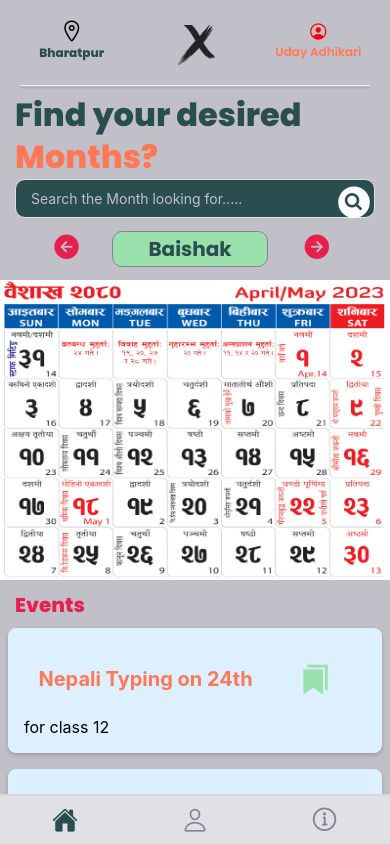
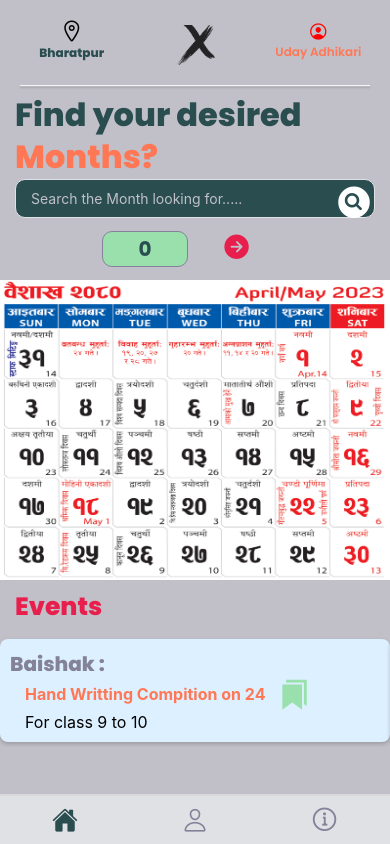
Before and after one commit to udayadhikari2/rrls_calendar, a React Native app: screen /Home in a window 390 px wide. Built offline with nearby package versions, Linux system fonts and the light colour scheme.

Commit message:
working on button next and prev when at start and end

```diff
--- a/components/home/findingMonths/Events.jsx
+++ b/components/home/findingMonths/Events.jsx
@@ -1,80 +1,74 @@
-import { StyleSheet } from 'react-native'
+import { Dimensions, StyleSheet } from 'react-native'
 import { View, Text } from 'react-native'
-import { COLORS } from '../../../constants'
+import { COLORS, SIZES } from '../../../constants'
 import { FlatList } from 'react-native-gesture-handler'
 import { CalenderMonths } from '../../../data/calenderMonths'
 import { Ionicons } from "@expo/vector-icons"
 import { TouchableOpacity } from 'react-native'
-const Events = () => {
+const { width } = Dimensions.get('window');
+const Events = ({ eventRef }) => {
     return (
-        <View>
-            <View style={styles.eventContainer}>
+        <View style={styles.eventContainer} >
+            <View >
                 <Text style={styles.eventTitle}>Events</Text>
             </View>
-            <FlatList data={CalenderMonths} renderItem={({ item }) => {
-                console.log(item)
+            <FlatList ref={eventRef} data={CalenderMonths} horizontal pagingEnabled showsHorizontalScrollIndicator={false} renderItem={({ item }) => {
                 return (
                     <View style={styles.cardContainer}>
+                        <Text style={styles.eventMonth}>{item.month} :</Text>
                         <View style={styles.tileContainer}>
-                            <Text style={styles.eventName}>Nepali Typing on 24th</Text>
-                            <TouchableOpacity><Ionicons style={styles.fav} name="bookmarks-sharp" color={COLORS.lightGreen} size={30} /></TouchableOpacity>
-
-
+                            <Text style={styles.eventName}>{item.event1.eventName} on {item.event1.date}</Text>
+                            <TouchableOpacity>
+                                <Ionicons style={styles.fav} name="bookmarks-sharp" color={COLORS.lightGreen} size={30} />
+                            </TouchableOpacity>
                         </View>
-
-                        <Text style={styles.eventDescription}>for class 12</Text>
+                        <Text style={styles.eventDescription}>{item.event1.description}</Text>
                     </View>
                 )
             }} />
         </View>
     )
 }
-
 const styles = StyleSheet.create({
-    eventContainer: {
-        marginTop: 10,
-        marginHorizontal: 15,
-    },
     eventTitle: {
         fontFamily: "extraBold",
-        fontSize: 20,
+        fontSize: SIZES.large + 5,
         color: COLORS.red,
+        marginHorizontal: 15,
+        marginVertical: 8,
     },
     cardContainer: {
+        width: width,
         backgroundColor: COLORS.secondary,
         borderRadius: 8,
-        padding: 16,
-        marginVertical: 8,
-        marginHorizontal: 8,
+        padding: 10,
+        marginVertical: 5,
         elevation: 3,
         shadowColor: '#000',
         shadowOffset: { width: 0, height: 2 },
         shadowOpacity: 0.2,
         shadowRadius: 4,
     },
+    eventMonth: {
+        color: COLORS.gray1,
+        fontSize: SIZES.large,
+        fontFamily: 'extraBold',
+    },
     eventName: {
-        fontSize: 20,
+        fontSize: SIZES.medium + 2,
         fontWeight: 'bold',
         marginBottom: 4,
+        paddingHorizontal: 15,
         color: COLORS.tertiary,
-    },
-    eventTime: {
-        fontSize: 16,
-        marginBottom: 4,
-        fontFamily: "italic",
     },
     eventDescription: {
         fontSize: 16,
+        paddingHorizontal: 15,
     },
     tileContainer: {
         flexDirection: "row",
-        justifyContent: "space-around",
+        justifyContent: "flex-start",
         alignItems: "center",
-    },
-    fav: {
-        margin: 10,
-        padding: 10,
-
     }
 })
 
--- a/components/home/findingMonths/FindingMonths.jsx
+++ b/components/home/findingMonths/FindingMonths.jsx
@@ -2,7 +2,10 @@ import { View, Text, TextInput, TouchableOpacity } from 'react-native'
 import styles from "./FindingMonths.style";
 import { COLORS, SIZES } from "../../../constants/index"
 import { Ionicons } from "@expo/vector-icons"
-const FindingMonths = ({ next, prev, monthName }) => {
+import { useState } from 'react';
+const FindingMonths = ({ next, prev, monthIndex, setButtonVisible }) => {
+
+  // const [montName, setMontName] = useState({ montName })
 
   const SearchData = () => {
     //searching function
@@ -19,15 +22,17 @@ const FindingMonths = ({ next, prev, monthName }) => {
         </TouchableOpacity>
       </View>
       <View style={styles.nextPrevContainer}>
-        <TouchableOpacity style={styles.prevButton} onPress={prev}>
+        {setButtonVisible ? "" : <TouchableOpacity  style={styles.prevButton} onPress={prev}>
           <Ionicons name="arrow-back-circle" size={30} color={COLORS.red} />
-        </TouchableOpacity >
+        </TouchableOpacity >}
+
         <View style={styles.monthTitle}>
-          <Text style={styles.monthText}>{monthName}</Text>
+          <Text style={styles.monthText}>{monthIndex}</Text>
         </View>
-        <TouchableOpacity style={styles.nextButton} onPress={next}>
+        {setButtonVisible ? <TouchableOpacity style={styles.nextButton} onPress={next}>
           <Ionicons name="arrow-forward-circle" size={30} color={COLORS.red} />
-        </TouchableOpacity>
+        </TouchableOpacity> : ""}
+
       </View>
     </View>
   )
--- a/components/home/imageSlider/ImageSlider.jsx
+++ b/components/home/imageSlider/ImageSlider.jsx
@@ -2,7 +2,7 @@ import { View, Text, TouchableOpacity, FlatList, Image, ScrollView } from 'react
 import styles from "./imageSlider.style"
 import Events from '../findingMonths/Events'
 import { CalenderMonths } from '../../../data/calenderMonths'
-const ImageSlider = ({ sliderRef }) => {
+const ImageSlider = ({ sliderRef, eventRef }) => {
 
     // const [currentIndex, setCurrentIndex] = useState(0);
     // const itemWidth = Dimensions.get('window').width - 32;
@@ -31,7 +31,7 @@ const ImageSlider = ({ sliderRef }) => {
                     keyExtractor={item => item.id}
                 />
             </View>
-            <Events />
+            <Events eventRef={eventRef} />
         </>
 
     )
--- a/data/calenderMonths.js
+++ b/data/calenderMonths.js
@@ -43,42 +43,82 @@ export const CalenderMonths = [
         id: 5,
         month: "Bhadra",
         calenderImage: require("../assets/images/bhadra.jpg"),
+        event1: {
+            eventName: "Nepali Typing",
+            date: "30",
+            description: "9 to 12",
+        },
 
     },
     {
         id: 6,
         month: "Ashoj",
         calenderImage: require("../assets/images/ashoj.jpg"),
+        event1: {
+            eventName: "Nepali Typing",
+            date: "30",
+            description: "9 to 12",
+        },
 
     },
     {
         id: 7,
         month: "Kartik",
         calenderImage: require("../assets/images/kartik.jpg"),
+        event1: {
+            eventName: "Nepali Typing",
+            date: "30",
+            description: "9 to 12",
+        },
     },
     {
         id: 8,
         month: "Mangsir",
         calenderImage: require("../assets/images/mangsir.jpg"),
+        event1: {
+            eventName: "Nepali Typing",
+            date: "30",
+            description: "9 to 12",
+        },
     },
     {
         id: 9,
         month: "Poush",
         calenderImage: require("../assets/images/poush.jpg"),
+        event1: {
+            eventName: "Nepali Typing",
+            date: "30",
+            description: "9 to 12",
+        },
     },
     {
         id: 10,
         month: "Magh",
         calenderImage: require("../assets/images/magh.jpg"),
+        event1: {
+            eventName: "Nepali Typing",
+            date: "30",
+            description: "9 to 12",
+        },
     },
     {
         id: 11,
         month: "Falgun",
         calenderImage: require("../assets/images/falgun.jpg"),
+        event1: {
+            eventName: "Nepali Typing",
+            date: "30",
+            description: "9 to 12",
+        },
     },
     {
         id: 12,
         month: "Chaitra",
         calenderImage: require("../assets/images/chaitra.jpg"),
+        event1: {
+            eventName: "Nepali Typing",
+            date: "30",
+            description: "9 to 12",
+        },
     },
 ]
--- a/screens/Home.jsx
+++ b/screens/Home.jsx
@@ -6,53 +6,39 @@ import { Profile, Location, Logo, FindingMonths, ImageSlider } from '../componen
 import { CalenderMonths } from '../data/calenderMonths';
 function Home(props) {
     const sliderRef = useRef(null);
-    // const upButtonHandler = () => {
-    //     //OnCLick of Up button we scrolled the list to top
-    //     sliderRef.current.scrollToOffset({ offset: 0, animated: true });
-    // };
-
-    // const downButtonHandler = () => {
-    //     //OnCLick of down button we scrolled the list to bottom
-    //     sliderRef.scrollToEnd({ animated: true });
-    // };
+    const eventRef = useRef(null);
 
     const [data, setData] = useState(0);
-
-    const [monthName, setMonthName] = useState("Baishak");
+    const [buttonVisible, setButtonVisible] = useState(true)
 
     const prev = () => {
-        // alert(calenderMonths.length)
-        const prevIndex = data - 1;
-        if (prevIndex >= 0) {
-            setData(prevIndex);
-            sliderRef.current?.scrollToIndex({ index: data, animated: true });
+        if (data == 0) {
+            alert("Base Months")
+            setButtonVisible(false)
         }
         else {
-            alert("The First Month is Baishak");
+            const prevIndex = data - 1;
+            setData(prevIndex);
+            sliderRef.current?.scrollToIndex({ index: prevIndex, animated: true });
+            eventRef.current?.scrollToIndex({ index: prevIndex, animated: true });
         }
     }
     const next = () => {
-        const nextIndex = data + 1;  // 0+1 = 1
-        do {
+        const nextIndex = data + 1;
+        if (data == 0) {
             setData(nextIndex);
-            sliderRef.current?.scrollToIndex({ index: data, animated: true });
+            sliderRef.current?.scrollToIndex({ index: nextIndex, animated: true });
+            eventRef.current?.scrollToIndex({ index: nextIndex, animated: true });
         }
-        while (nextIndex <= CalenderMonths.length);
-        // alert("The Last Month is Chaitra");
-
-
-
-        // if (data == 0) {
-        //     setData(nextIndex);
-        //     sliderRef.current?.scrollToIndex({ index: nextIndex, animated: true });
-        // }
-        // else if (nextIndex <= CalenderMonths.length) {
-        //     setData(nextIndex);
-        //     sliderRef.current?.scrollToIndex({ index: data, animated: true });
-        // }
-        // else {
-        //     alert("The Last Month is Chaitra");
-        // }
+        else if (nextIndex <= CalenderMonths.length - 1) {
+            setData(nextIndex);
+            setButtonVisible(false)
+            sliderRef.current?.scrollToIndex({ index: nextIndex, animated: true });
+            eventRef.current?.scrollToIndex({ index: nextIndex, animated: true });
+        }
+        else {
+            alert("The Last Month is Chaitra");
+        }
     }
 
     return (
@@ -65,8 +51,8 @@ function Home(props) {
                 <Profile />
             </View>
             <View style={styles.line} />
-            <FindingMonths next={next} prev={prev} {...props} monthName={monthName} />
-            <ImageSlider imageRef={sliderRef} sliderRef={sliderRef} />
+            <FindingMonths next={next} prev={prev} {...props} monthIndex={data} setButtonVisible={buttonVisible} />
+            <ImageSlider imageRef={sliderRef} sliderRef={sliderRef} eventRef={eventRef} />
         </SafeAreaView>
     )
 }
```
